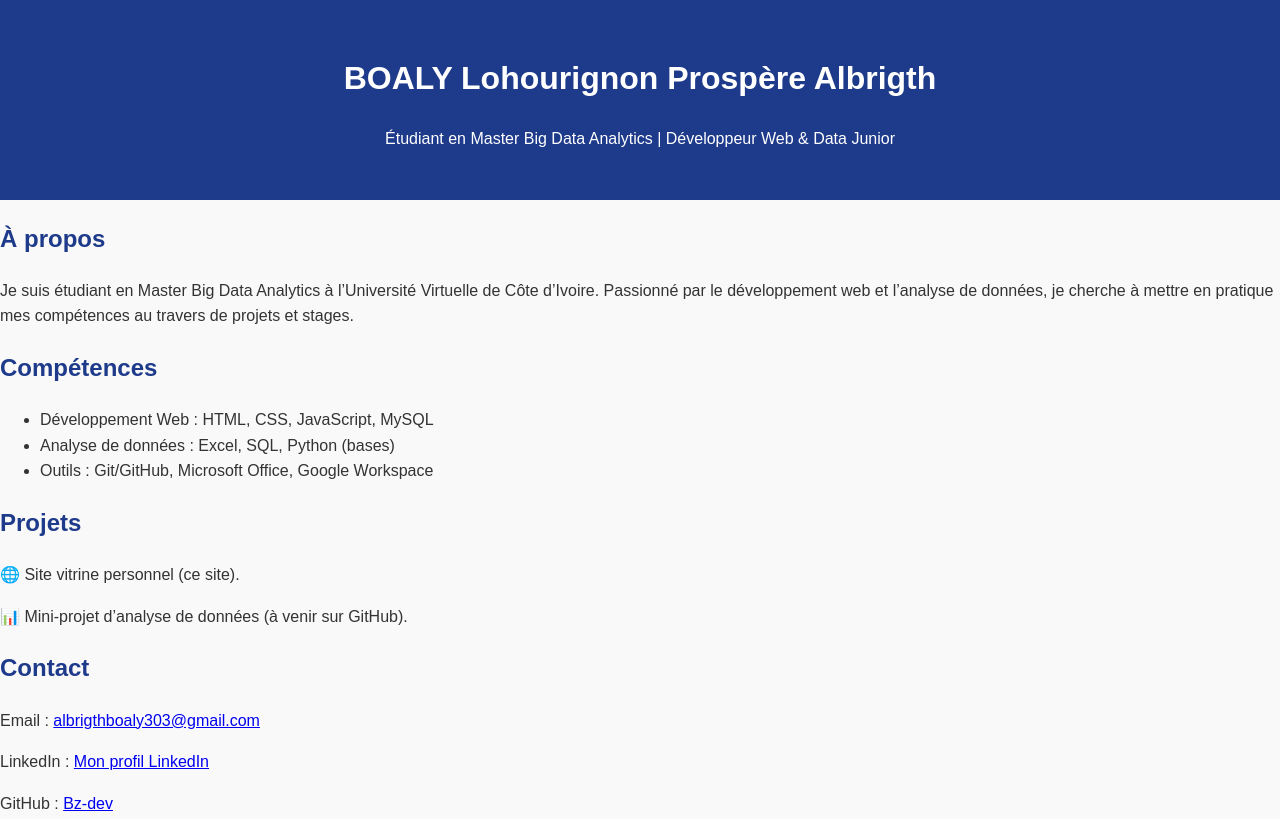
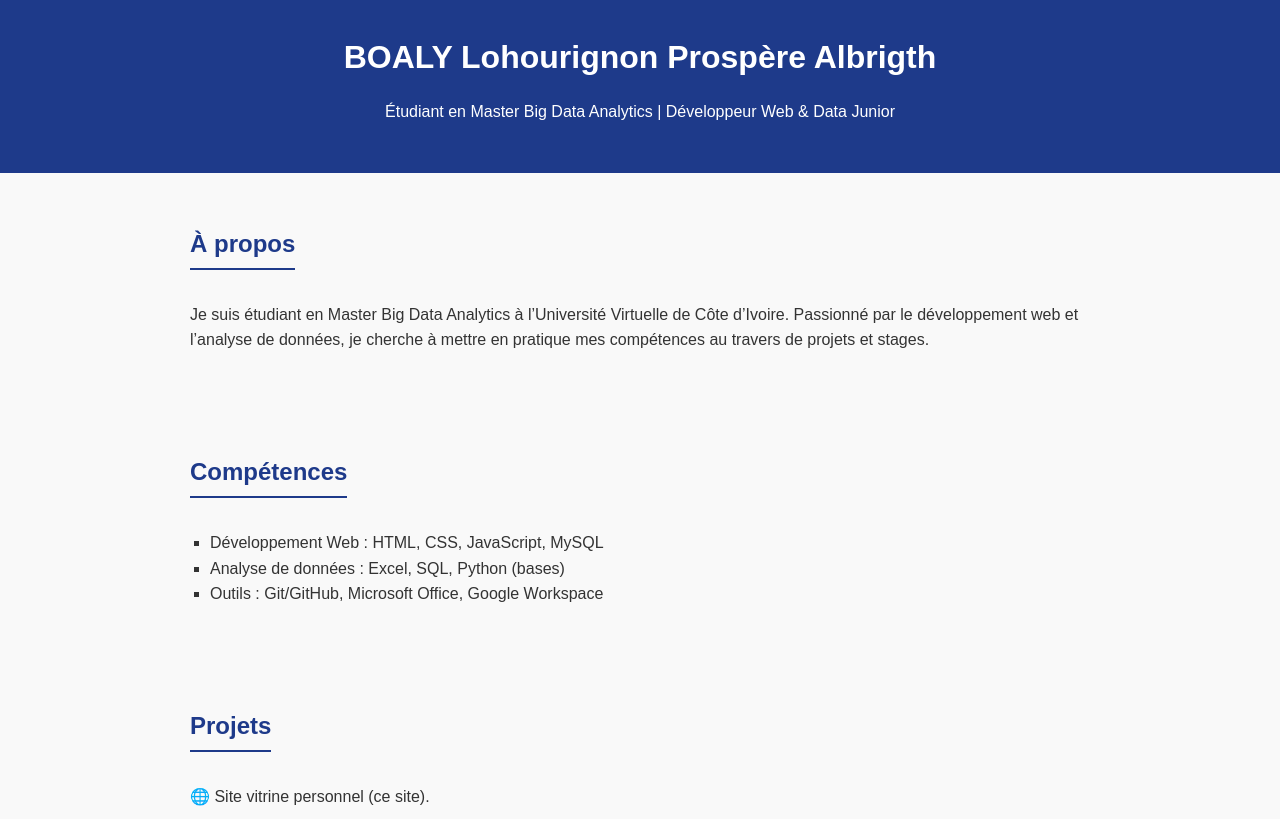
Before and after one commit to Bz-dev/site-vitrine, a plain HTML site: page index.html in a window 1280 px wide. Shown: the top 819 px of the page. Drawn offline with Linux system fonts and the light colour scheme.

Commit message:
Update style.css

```diff
--- a/style.css
+++ b/style.css
@@ -1,3 +1,4 @@
+/* Style global */
 body {
   font-family: Arial, sans-serif;
   margin: 0;
@@ -7,6 +8,7 @@ body {
   color: #333;
 }
 
+/* En-tête */
 header {
   background: #1e3a8a;
   color: white;
@@ -14,14 +16,42 @@ header {
   padding: 2rem;
 }
 
-main {
+header h1 {
+  margin: 0;
+}
+
+/* Sections */
+section {
   padding: 2rem;
+  max-width: 900px;
+  margin: auto;
 }
 
 h2 {
   color: #1e3a8a;
+  margin-bottom: 1rem;
+  border-bottom: 2px solid #1e3a8a;
+  display: inline-block;
+  padding-bottom: 0.3rem;
 }
 
+/* Liste des compétences */
+ul {
+  list-style-type: square;
+  padding-left: 20px;
+}
+
+/* Liens */
+a {
+  color: #1e3a8a;
+  text-decoration: none;
+}
+
+a:hover {
+  text-decoration: underline;
+}
+
+/* Pied de page */
 footer {
   text-align: center;
   padding: 1rem;
```
